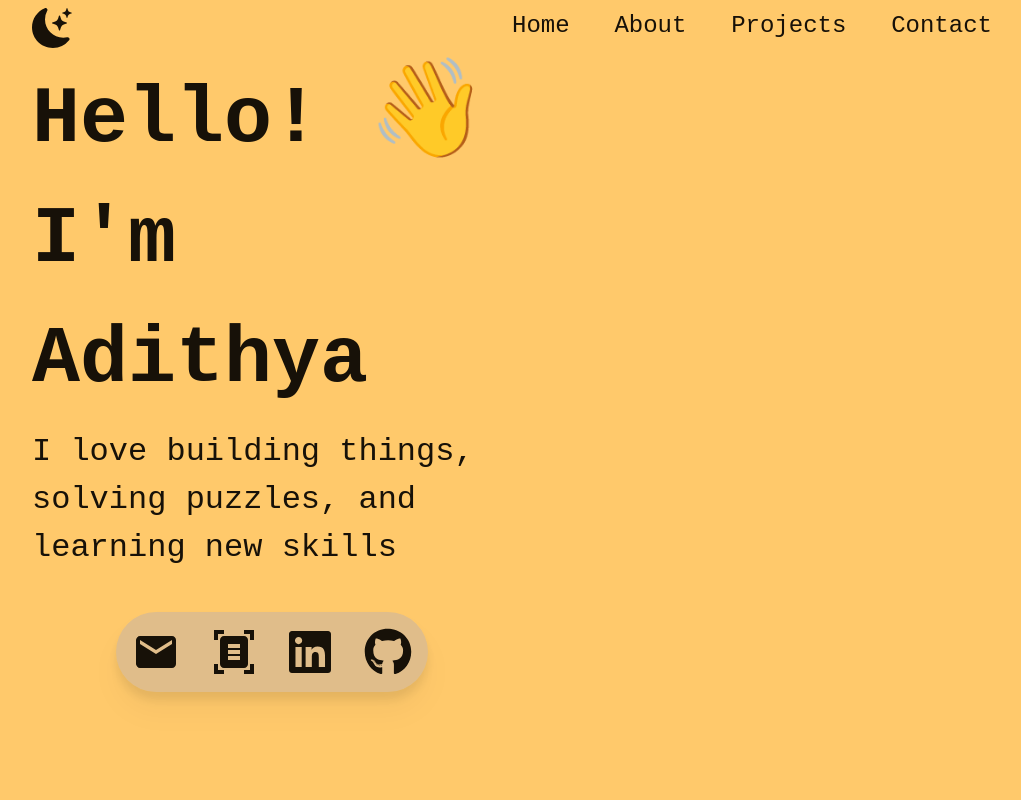
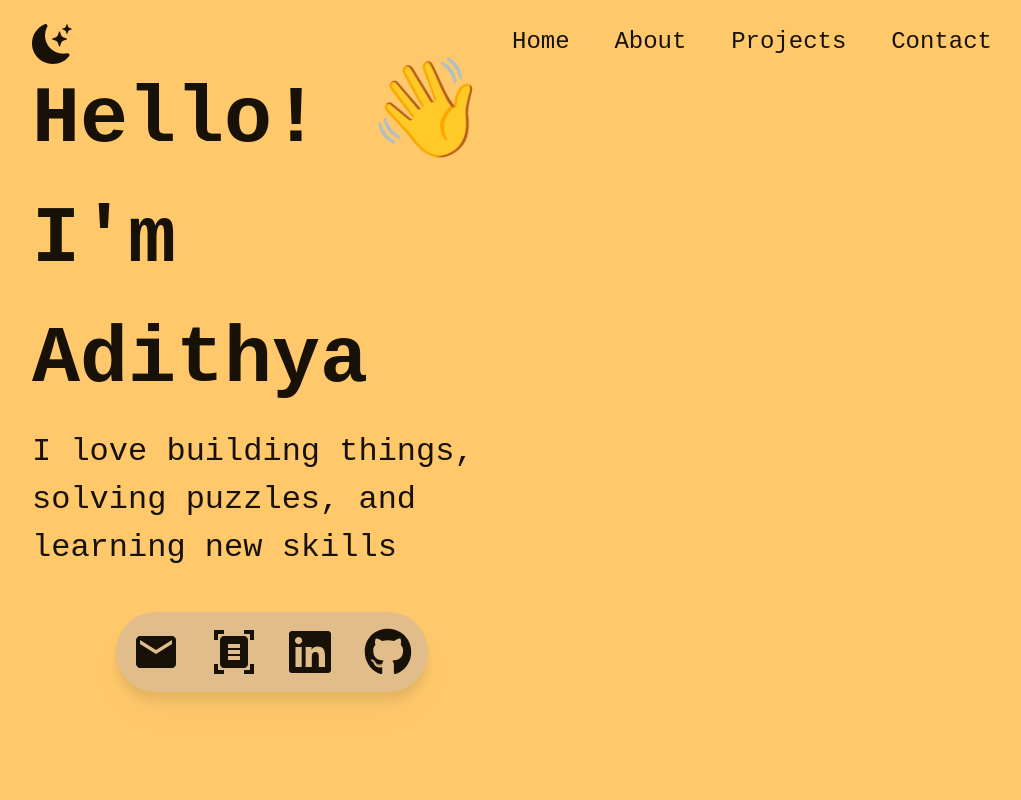
Before and after one commit to Pineapple-Soup/personal-website, a Next.js app: page / in a window 1280 px wide. Shown: the top 800 px of the page, without its empty margins (128-1149 px from the left). Built offline with nearby package versions, Linux system fonts and the light colour scheme.

Commit message:
fix: navbar spacing and z-axis

```diff
--- a/src/components/Navbar.tsx
+++ b/src/components/Navbar.tsx
@@ -5,7 +5,7 @@ const navItems = ["Home", "About", "Projects", "Contact"];
 
 export default function Navbar() {
     return (
-        <header className="fixed w-3/4 flex my-2 justify-between">
+        <header className="fixed w-3/4 flex py-6 justify-between z-50">
             <ThemeToggle />
             <ul className="flex justify-between align-center group w-1/2">
                 {navItems.map((item, index) => (
```
